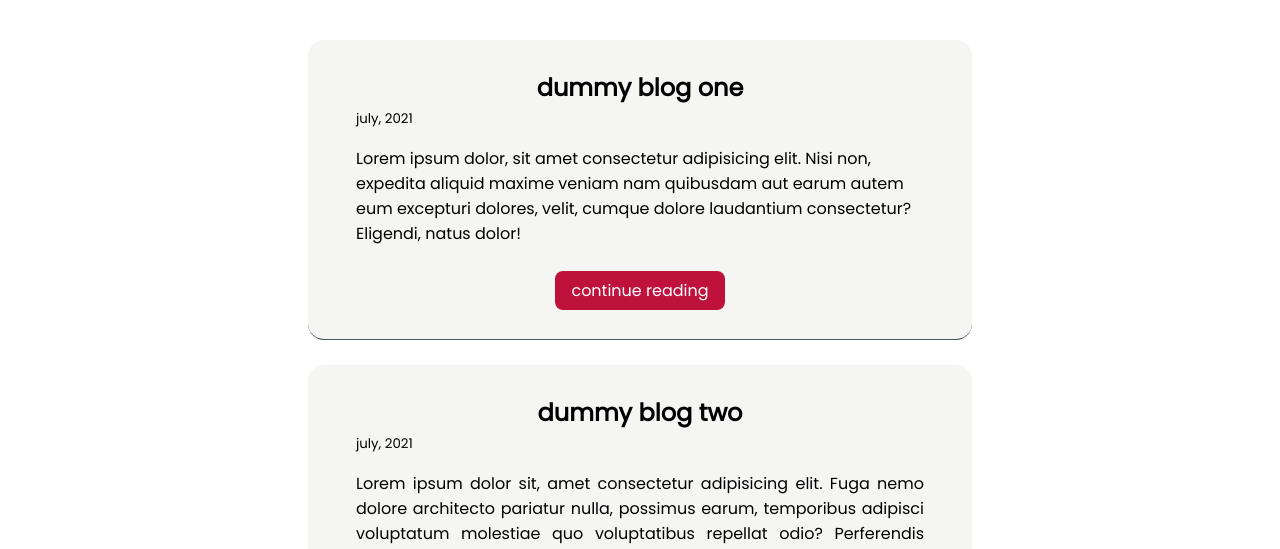
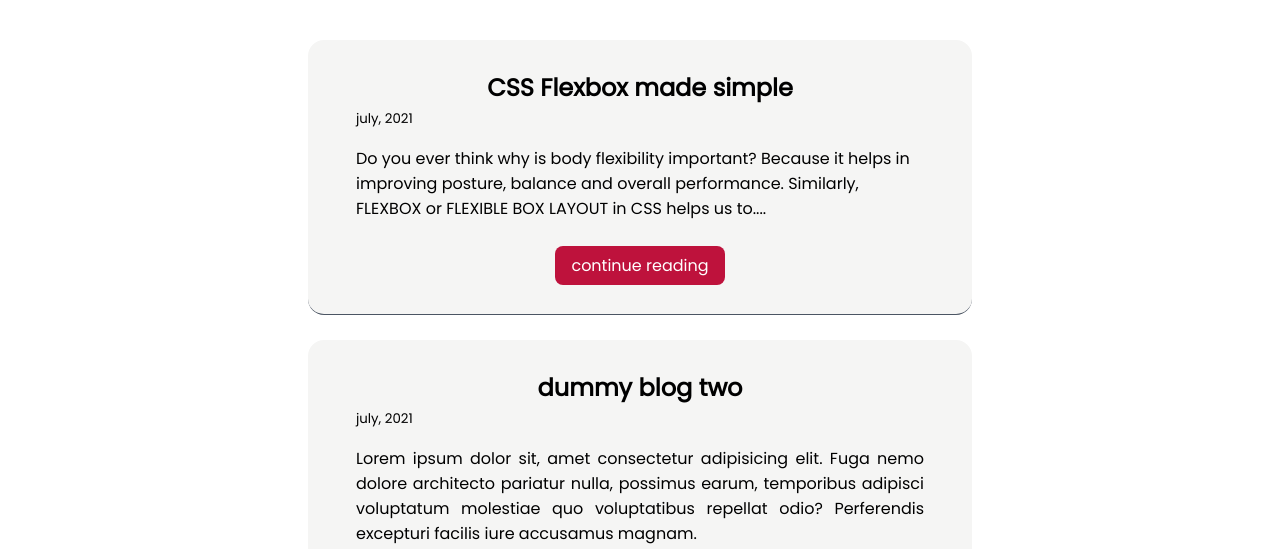
Before and after one commit to hinanshisuthar/my-portfolio, a plain HTML site: page blogs.html in a window 1280 px wide. Shown: the part 218-767 px from the top of the page. Drawn offline with Linux system fonts and the light colour scheme.

Commit message:
added blog

```diff
--- a/blogs.html
+++ b/blogs.html
@@ -30,12 +30,12 @@
 
     <section class="section bg-section">
         <div class="con center-container">
-            <h1>dummy blog one</h1>
+            <h1>CSS Flexbox made simple</h1>
             <small class="date">july, 2021</small>
-            <p class="=para">Lorem ipsum dolor, sit amet consectetur adipisicing elit. Nisi non, expedita aliquid maxime veniam nam quibusdam aut earum autem eum excepturi dolores, velit, cumque dolore laudantium consectetur? Eligendi, natus dolor!</p>
+            <p class="=para">Do you ever think why is body flexibility important? Because it helps in improving posture, balance and overall performance. Similarly, FLEXBOX or FLEXIBLE BOX LAYOUT in CSS helps us to....</p>
         </div>
         <div class="link-container">
-            <a class="link link-primary no-bullet" href="firstblog.html">continue reading</a>
+            <a class="link link-primary no-bullet" href="https://dev.to/hinanshis4">continue reading</a>
         </div>
         </section>
 
```
